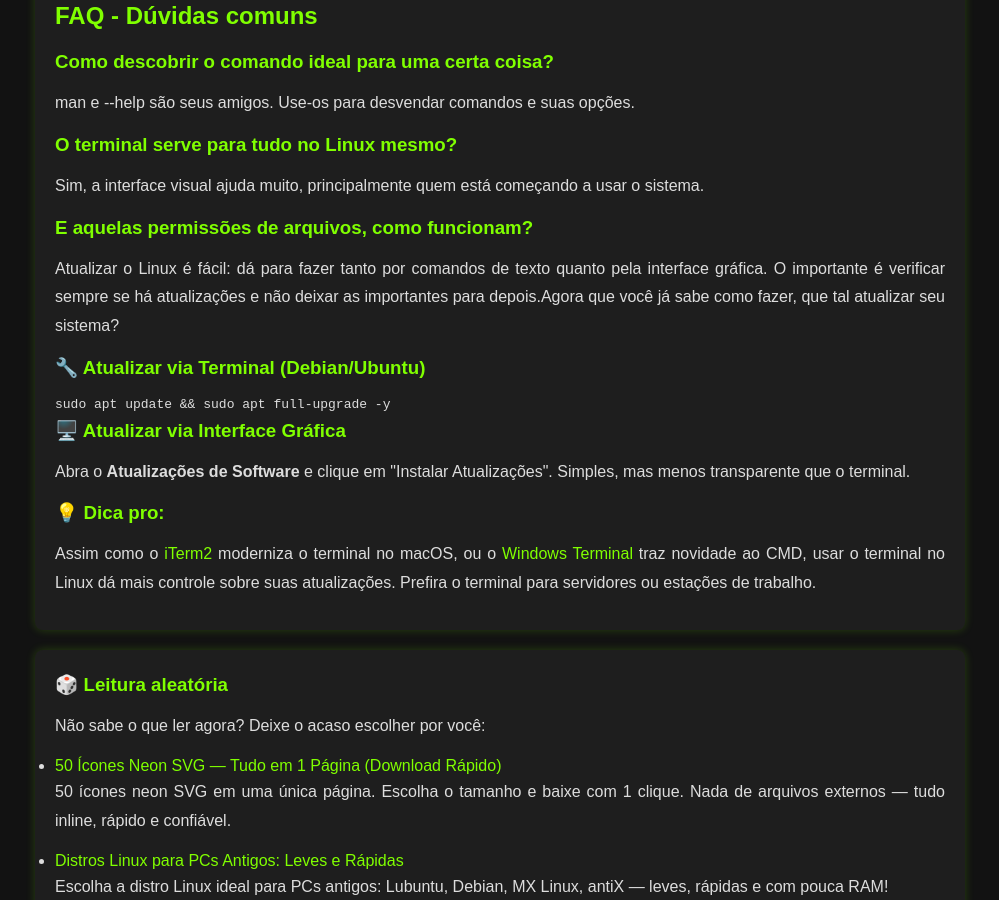
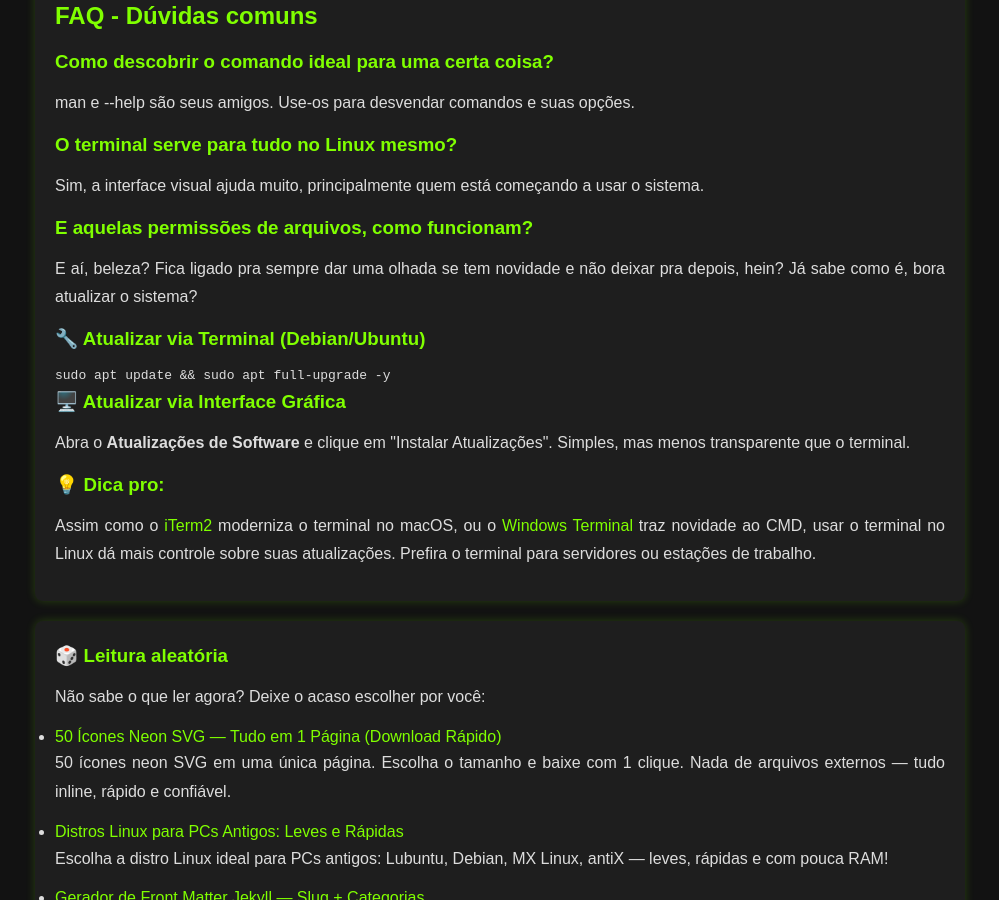
Before and after one commit to Piolinux/piolinux-site, a Jekyll site: the page built from _pages/como-atualizar-o-linux-terminal-vs-interface-grafica.md, in a window 1280 px wide and 900 px high, scrolled down 3672 px. Shown: the whole window, without its empty margins (140-1139 px from the left). Built offline with Jekyll 4.4.1, drawn with Linux system fonts in a browser that asks for light colours.

Commit message:
Update como-atualizar-o-linux-terminal-vs-interface-grafica.md

```diff
--- a/_pages/como-atualizar-o-linux-terminal-vs-interface-grafica.md
+++ b/_pages/como-atualizar-o-linux-terminal-vs-interface-grafica.md
@@ -184,7 +184,8 @@ permalink: /atualizar-linux-terminal-grafico/
      E aquelas permissões de arquivos, como funcionam?
     </h3>
     <p>
-     Atualizar o Linux é fácil: dá para fazer tanto por comandos de texto quanto pela interface gráfica. O importante é verificar sempre se há atualizações e não deixar as importantes para depois.Agora que você já sabe como fazer, que tal atualizar seu sistema?
+    E aí, beleza? Fica ligado pra sempre dar uma olhada se tem novidade e não deixar pra depois, hein? Já sabe como é, bora atualizar o sistema?
+
     </p>
 
 
```
